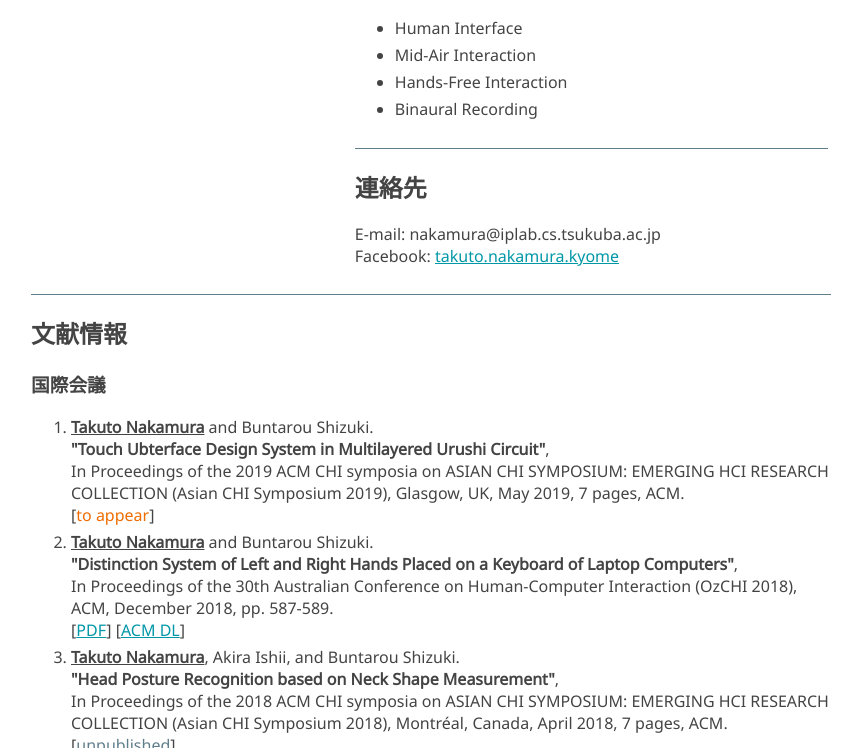
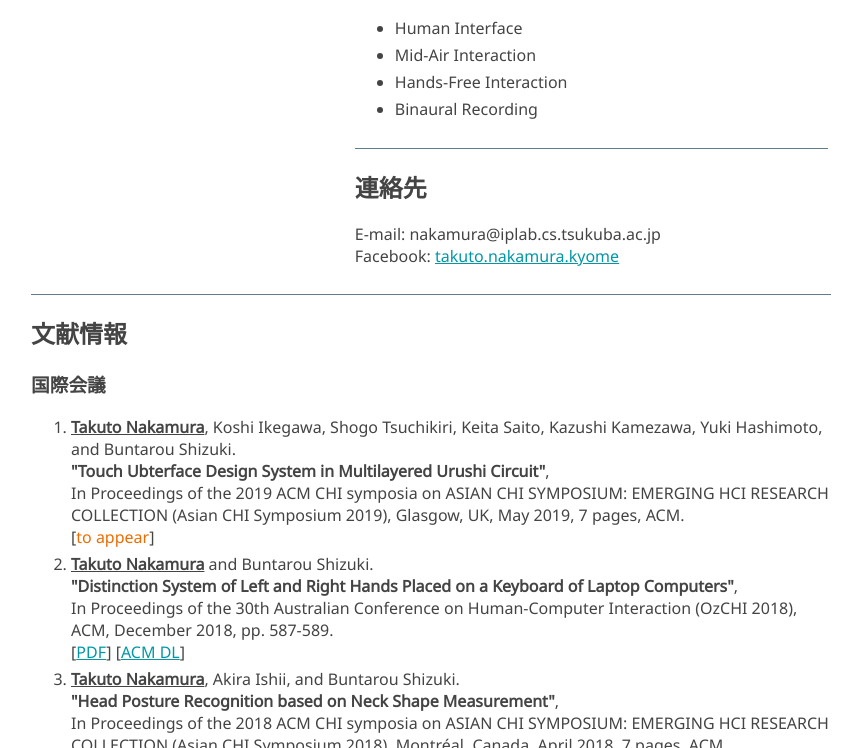
Before and after one commit to Kyome22/Kyome22.github.io, a plain HTML site: page index.html in a window 1280 px wide. Shown: the part 478-1226 px from the top of the page, without its empty margins (209-1068 px from the left). Drawn offline with Linux system fonts and the light colour scheme; a web font is replaced by a local one.

Commit message:
著者名

```diff
--- a/index.html
+++ b/index.html
@@ -8,7 +8,6 @@
     <link href="css/main.css" rel="stylesheet" type="text/css">
     <title>中村拓人 - Takuto NAKAMURA</title>
 </head>
-
 <body>
     <header>
         <h2 id="profile_link">Takuto NAKAMURA</h2>
@@ -65,7 +64,7 @@
             <h3>国際会議</h3>
             <ol>
                 <li>
-                    <b><u>Takuto Nakamura</u></b> and Buntarou Shizuki.<br>
+                    <b><u>Takuto Nakamura</u></b>, Koshi Ikegawa, Shogo Tsuchikiri, Keita Saito, Kazushi Kamezawa, Yuki Hashimoto, and Buntarou Shizuki.<br>
                     <b>"Touch Ubterface Design System in Multilayered Urushi Circuit"</b>,<br>
                     In Proceedings of the 2019 ACM CHI symposia on ASIAN CHI SYMPOSIUM: EMERGING HCI RESEARCH COLLECTION (Asian CHI Symposium 2019), Glasgow, UK, May 2019, 7 pages, ACM.<br>
                     [<span class="appear">to appear</span>]
```
